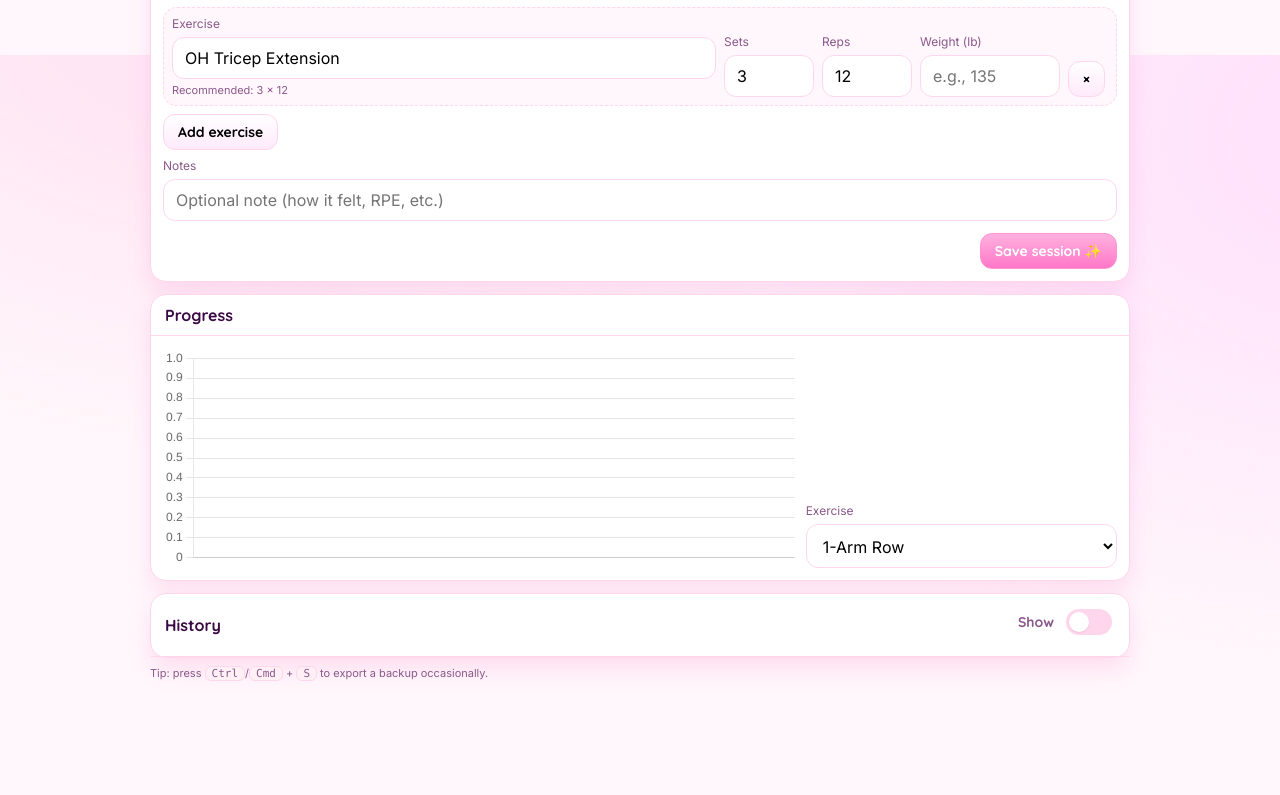
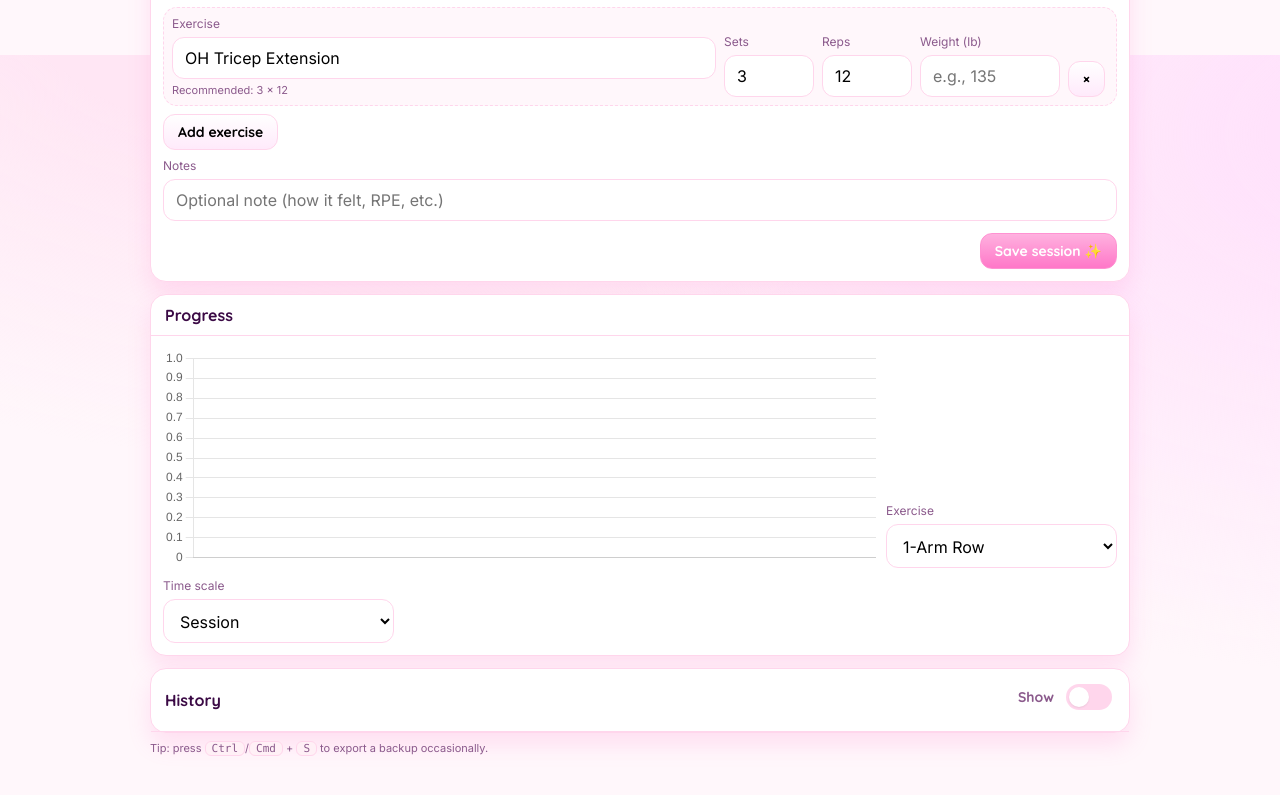
Before and after one commit to lillina-design/lillinabuff, a plain HTML site: page docs/index.html in a window 1280 px wide. Shown: the part 745-1540 px from the top of the page. Before the commit the page ends 1505 px from the top, so only its background shows below. Drawn offline with nearby package versions, Linux system fonts and the light colour scheme.

Commit message:
Update index.html

```diff
--- a/docs/index.html
+++ b/docs/index.html
@@ -1,6 +1,4 @@
-<!doctype html>
-<html lang="en">
-<head>
+
 <meta charset="utf-8"/>
 <meta name="viewport" content="width=device-width, initial-scale=1"/>
 <title>Workout Logger — Moon Edition</title>
@@ -40,7 +38,7 @@ input[type=text],input[type=number],input[type=date],select{width:100%;padding:1
 .switch:checked{background:#ffb1df}
 .switch::after{content:"";position:absolute;inset:3px;width:20px;height:20px;border-radius:50%;background:#fff;transform:translateX(0);transition:transform .2s;box-shadow:0 1px 2px rgba(0,0,0,.08)}
 .switch:checked::after{transform:translateX(20px)}
-.kbd{font-family:ui-monospace,Menlo,Consolas,monospace;background:#fff0f6;border:1px solid #ffd6ec;padding:0 6px;border-radius:6px}
+.kbd{font-family:ui-monosose,Menlo,Consolas,monospace;background:#fff0f6;border:1px solid #ffd6ec;padding:0 6px;border-radius:6px}
 .hint{font-size:11px;color:var(--muted);margin-top:4px}
 .right{display:flex;justify-content:flex-end}
 </style>
@@ -77,9 +75,22 @@ input[type=text],input[type=number],input[type=date],select{width:100%;padding:1
   <section class="card" style="margin-top:12px">
     <div class="hd">Progress</div>
     <div class="bd">
-      <div class="row cols-3" style="align-items:end">
-        <div style="grid-column:span 2"><canvas id="chart" height="220"></canvas></div>
-        <div><label>Exercise</label><select id="graphSelect"></select></div>
+      <!-- CHANGED: cols-4 to fit two dropdowns -->
+      <div class="row cols-4" style="align-items:end">
+        <!-- Chart spans 3 columns on desktop -->
+        <div style="grid-column: span 3"><canvas id="chart" height="220"></canvas></div>
+        <div>
+          <label>Exercise</label>
+          <select id="graphSelect"></select>
+        </div>
+        <div>
+          <label>Time scale</label>
+          <select id="timeScale">
+            <option value="session">Session</option>
+            <option value="month">Month</option>
+            <option value="year">Year</option>
+          </select>
+        </div>
       </div>
     </div>
   </section>
@@ -150,7 +161,8 @@ const DEFAULT_DAY_MAP={1:null,2:2,3:3,4:null,5:1,6:4}; // Mon..Sat; Sunday handl
 const $=s=>document.querySelector(s), $$=s=>Array.from(document.querySelectorAll(s));
 const elDate=$("#dateInput"), elDay=$("#daySelect"), elUnit=$("#unitSelect"), elPill=$("#weekdayPill");
 const elExList=$("#exList"), elNotes=$("#notesInput"), elSave=$("#saveBtn"), elAddEx=$("#addEx");
-const elGraph=$("#graphSelect"), elChartCanvas=$("#chart"), elHistT=$("#historyToggle"), elHistW=$("#historyWrap"), elHistL=$("#historyList");
+const elGraph=$("#graphSelect"), elTime=$("#timeScale"), elChartCanvas=$("#chart");
+const elHistT=$("#historyToggle"), elHistW=$("#historyWrap"), elHistL=$("#historyList");
 const elSearch=$("#searchInput"), elExport=$("#exportBtn"), elImport=$("#importInput"), elOpenSettings=$("#openSettings");
 const settingsDlg=$("#settingsDlg"), sundaySelect=$("#sundaySelect"), workDatesBox=$("#workDatesBox"), applyDates=$("#applyDates"), clearDates=$("#clearDates"), defaultHistory=$("#defaultHistory");
 const cardioDlg=$("#cardioInfo"), cardioInfoBody=$("#cardioInfoBody"), closeCardio=$("#closeCardioInfo");
@@ -217,14 +229,53 @@ function rebuildGraphExerciseList(){
   const list=[...set].filter(Boolean).sort(), cur=elGraph.value; elGraph.innerHTML=""; list.forEach(n=>{const o=document.createElement("option");o.value=n;o.textContent=n; elGraph.appendChild(o);});
   if(list.length) elGraph.value=list.includes(cur)?cur:list[0];
 }
+
+/* ==== NEW: time-scale helpers ==== */
+function periodKey(iso, period){
+  if(period==="year") return iso.slice(0,4);           // YYYY
+  if(period==="month") return iso.slice(0,7);          // YYYY-MM
+  return iso;                                          // session (date)
+}
+function sortKeys(keys, period){
+  if(period==="year") return keys.sort((a,b)=>a.localeCompare(b));
+  if(period==="month") return keys.sort((a,b)=>a.localeCompare(b));
+  return keys.sort((a,b)=>a.localeCompare(b)); // YYYY-MM-DD
+}
+
 let chart;
 function buildGraph(){
   const ex=elGraph.value;
-  const pts=state.sessions.flatMap(s=>s.exercises.filter(e=>e.name===ex).map(e=>({date:s.date,weight:Number(String(e.weight).replace(/[^0-9.]/g,""))||0}))).filter(p=>p.weight>0).slice().reverse();
-  const labels=pts.map(p=>p.date), data=pts.map(p=>p.weight);
+  const period=elTime?.value||"session";
+
+  // Collect numeric weights per date
+  const raw = state.sessions.flatMap(s =>
+    s.exercises
+      .filter(e => e.name === ex)
+      .map(e => ({
+        date: s.date,
+        val: Number(String(e.weight).replace(/[^0-9.]/g,"")) || 0
+      }))
+  ).filter(p => p.val > 0);
+
+  // Group by period; take MAX per period
+  const groups = {};
+  raw.forEach(p => {
+    const k = periodKey(p.date, period);
+    groups[k] = Math.max(groups[k] ?? 0, p.val);
+  });
+
+  const keys = sortKeys(Object.keys(groups), period);
+  const labels = keys;
+  const data = keys.map(k => groups[k]);
+
   if(chart) chart.destroy();
-  chart=new Chart(elChartCanvas,{type:"line",data:{labels,datasets:[{label:ex||"Exercise",data,borderWidth:2,pointRadius:3,tension:.25}]},options:{responsive:true,maintainAspectRatio:false,plugins:{legend:{display:false}}}});
+  chart = new Chart(elChartCanvas, {
+    type: "line",
+    data: { labels, datasets: [{ label: `${ex} (by ${period})`, data, borderWidth: 2, pointRadius: 3, tension: .25 }]},
+    options: { responsive:true, maintainAspectRatio:false, plugins:{ legend:{ display:false }}}
+  });
 }
+
 function renderHistory(){
   const show=elHistT.checked; elHistW.style.display=show?"block":"none"; if(!show) return;
   const q=(elSearch?.value||"").trim().toLowerCase();
@@ -237,6 +288,7 @@ function renderHistory(){
     elHistL.appendChild(div);
   });
 }
+
 function init(){
   setDayAuto(); buildExerciseRows(); rebuildGraphExerciseList(); buildGraph(); renderHistory();
   document.addEventListener("keydown",(e)=>{if((e.ctrlKey||e.metaKey)&&e.key.toLowerCase()==="s"){e.preventDefault(); elExport.click();}});
@@ -250,6 +302,7 @@ function init(){
   elHistT.addEventListener("change",()=>{state.settings.showHistory=elHistT.checked; saveAll();});
   elSearch?.addEventListener("input",renderHistory);
   elGraph.addEventListener("change",buildGraph);
+  elTime.addEventListener("change",buildGraph); /* NEW */
   elExport.addEventListener("click",()=>{const blob=new Blob([JSON.stringify(state,null,2)],{type:"application/json"}); const url=URL.createObjectURL(blob);const a=document.createElement("a");a.href=url;a.download="workout_logger_backup.json";a.click();URL.revokeObjectURL(url);});
   elImport.addEventListener("change",(e)=>{const f=e.target.files?.[0]; if(!f) return; const r=new FileReader(); r.onload=()=>{try{const data=JSON.parse(r.result); if(data.sessions) state.sessions=data.sessions; if(data.settings) Object.assign(state.settings,data.settings); elUnit.value=state.settings.unit||"lb"; elHistT.checked=!!state.settings.showHistory; elHistW.style.display=elHistT.checked?"block":"none"; sundaySelect.value=String(state.settings.sundayIs||5); defaultHistory.checked=!!state.settings.showHistory; saveAll();}catch{alert("Invalid JSON");}}; r.readAsText(f);});
   elOpenSettings.addEventListener("click",()=>{workDatesBox.value=(state.settings.workDates||[]).join("\n"); sundaySelect.value=String(state.settings.sundayIs||5); defaultHistory.checked=!!state.settings.showHistory; settingsDlg.showModal();});
@@ -260,5 +313,3 @@ function init(){
 }
 init();
 </script>
-</body>
-</html>
```
